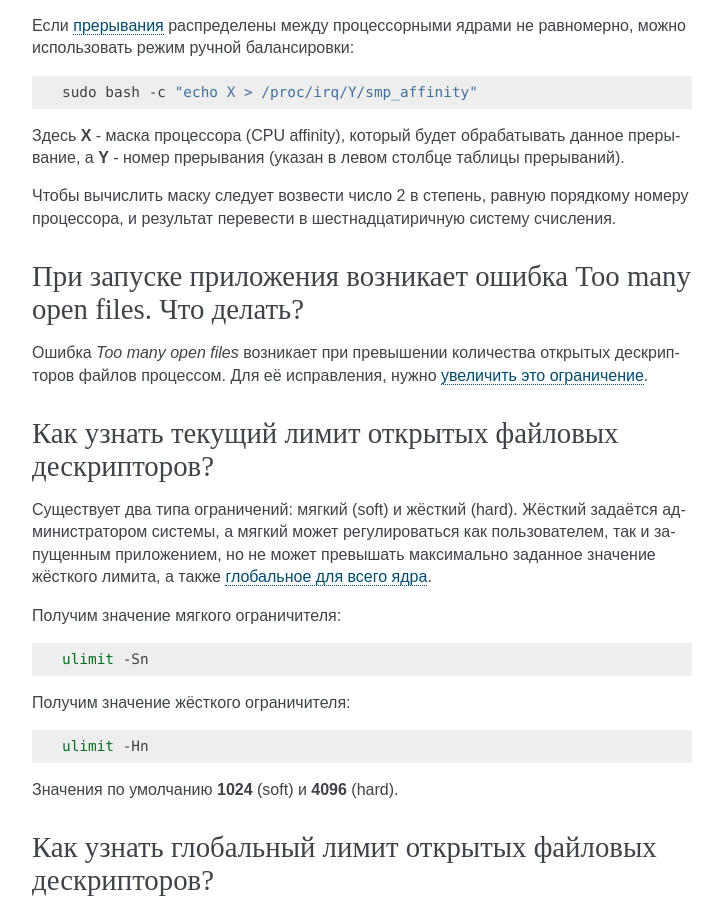
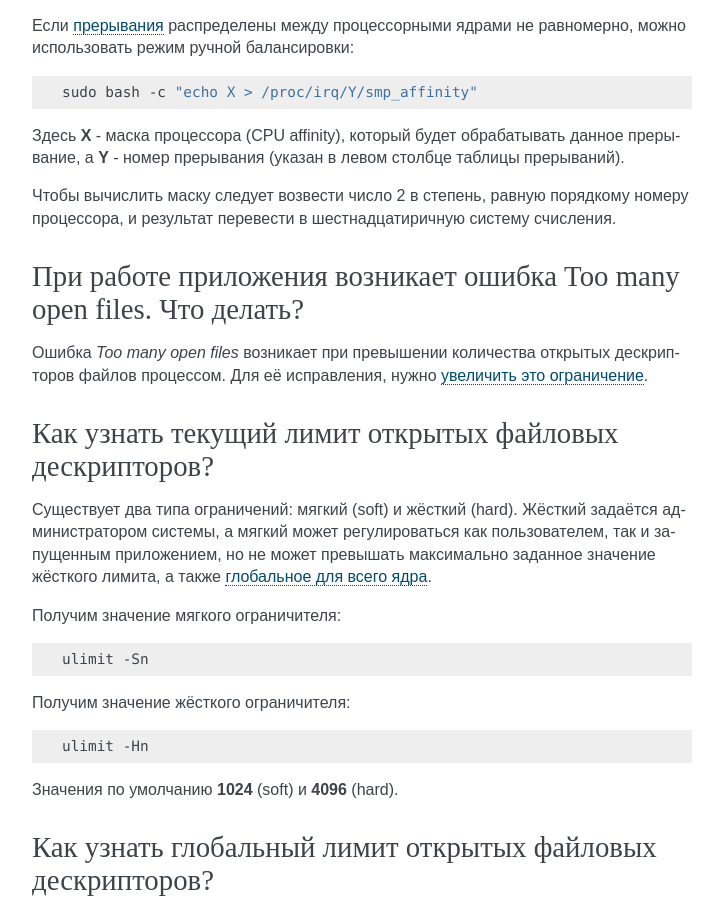
Before and after one commit to RussianFedora/FAQ, a Sphinx documentation site: the page built from source/administration.rst, in a window 1280 px wide and 900 px high, scrolled down 18582 px. Shown: the whole window, without its empty margins (388-1111 px from the left). Built offline with Sphinx 7.4.7, drawn with Linux system fonts in a browser that asks for light colours; some of the changed text lies outside the part shown.

Commit message:
Minor fixes in file descriptors questions.

```diff
--- a/source/administration.rst
+++ b/source/administration.rst
@@ -1087,8 +1087,8 @@
 .. index:: file, limit, descriptor
 .. _fd-limit:
 
-При запуске приложения возникает ошибка Too many open files. Что делать?
-============================================================================
+При работе приложения возникает ошибка Too many open files. Что делать?
+===========================================================================
 
 Ошибка *Too many open files* возникает при превышении количества открытых дескрипторов файлов процессом. Для её исправления, нужно :ref:`увеличить это ограничение <fd-increase>`.
 
@@ -1102,13 +1102,13 @@
 
 Получим значение мягкого ограничителя:
 
-.. code-block:: bash
+.. code-block:: text
 
     ulimit -Sn
 
 Получим значение жёсткого ограничителя:
 
-.. code-block:: bash
+.. code-block:: text
 
     ulimit -Hn
 
```
